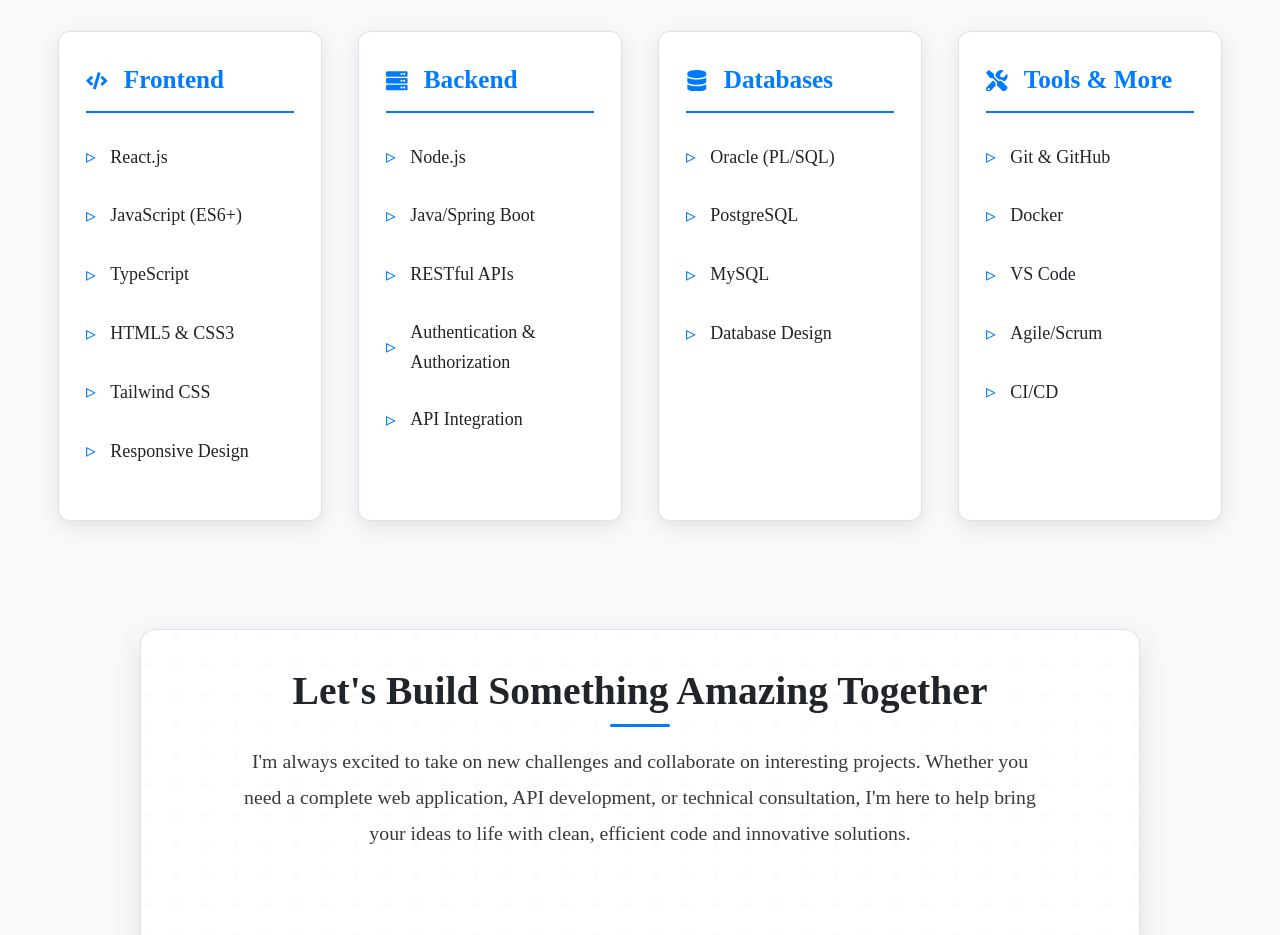
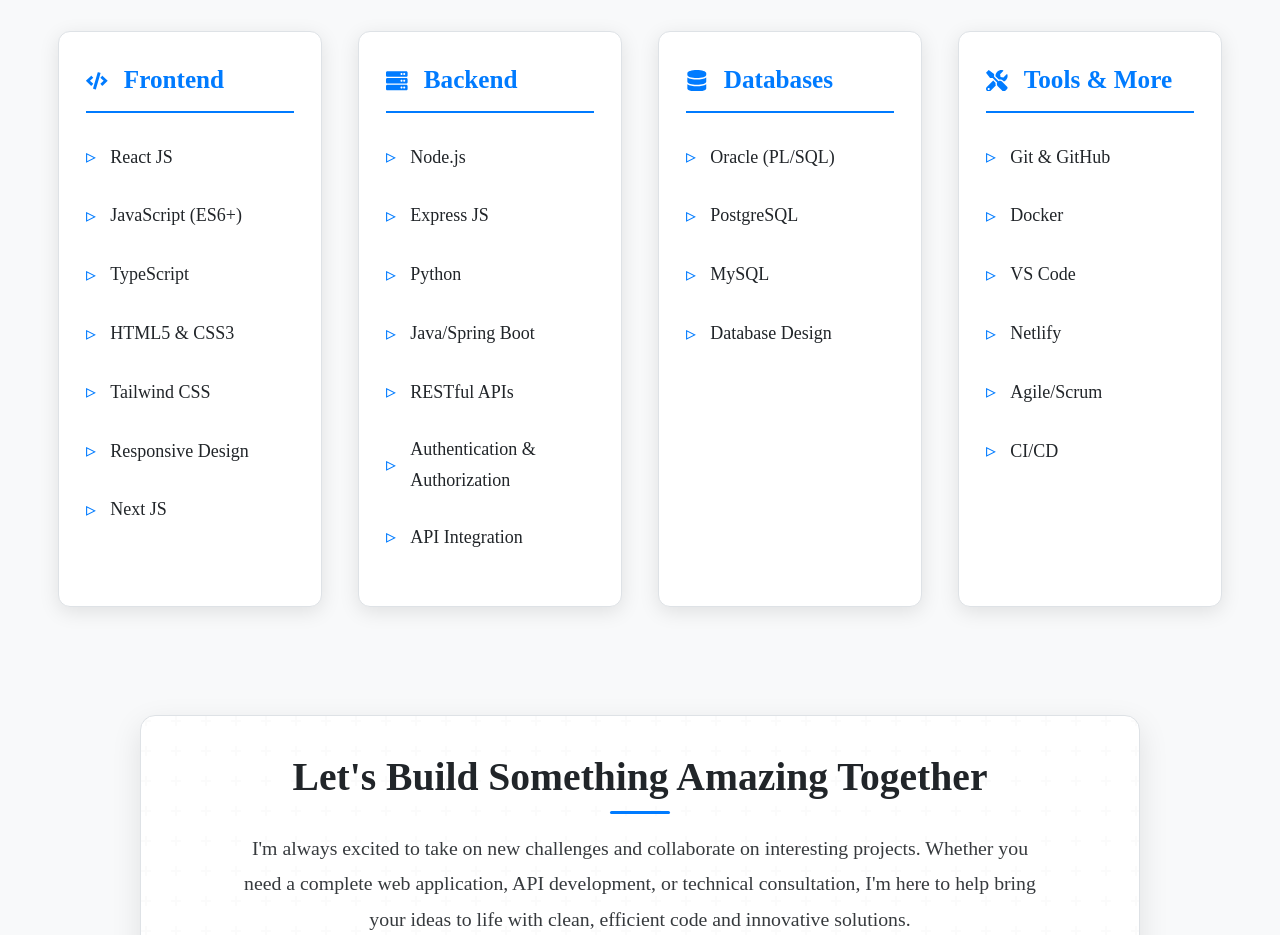
Before and after one commit to Alaindeve1/portfolio-website, a React (Create React App) app: page /about in a window 1280 px wide. Shown: the part 1220-2155 px from the top of the page. Built offline with nearby package versions, Linux system fonts and the light colour scheme.

Commit message:
added information on about page

```diff
--- a/src/pages/About.jsx
+++ b/src/pages/About.jsx
@@ -61,12 +61,13 @@
             <div className="skill-category">
               <h3><FaCode className="skill-icon" /> Frontend</h3>
               <ul>
-                <li>React.js</li>
+                <li>React JS</li>
                 <li>JavaScript (ES6+)</li>
                 <li>TypeScript</li>
                 <li>HTML5 & CSS3</li>
                 <li>Tailwind CSS</li>
                 <li>Responsive Design</li>
+                <li>Next JS</li>
               </ul>
             </div>
 
@@ -74,6 +75,8 @@
               <h3><FaServer className="skill-icon" /> Backend</h3>
               <ul>
                 <li>Node.js</li>
+                <li>Express JS</li>
+                <li>Python</li>
                 <li>Java/Spring Boot</li>
                 <li>RESTful APIs</li>
                 <li>Authentication & Authorization</li>
@@ -97,6 +100,7 @@
                 <li>Git & GitHub</li>
                 <li>Docker</li>
                 <li>VS Code</li>
+                <li>Netlify</li>
                 <li>Agile/Scrum</li>
                 <li>CI/CD</li>
               </ul>
```
